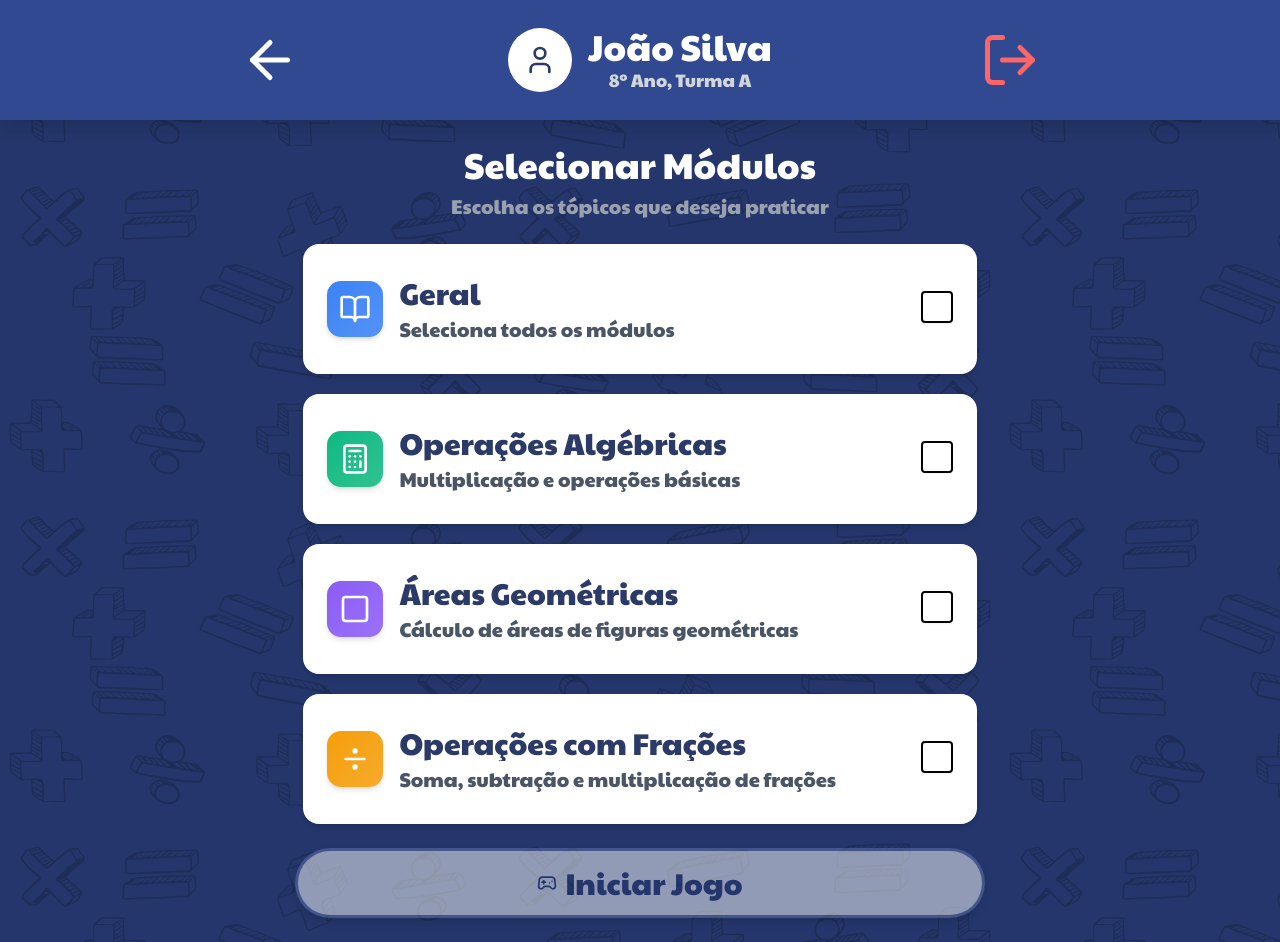
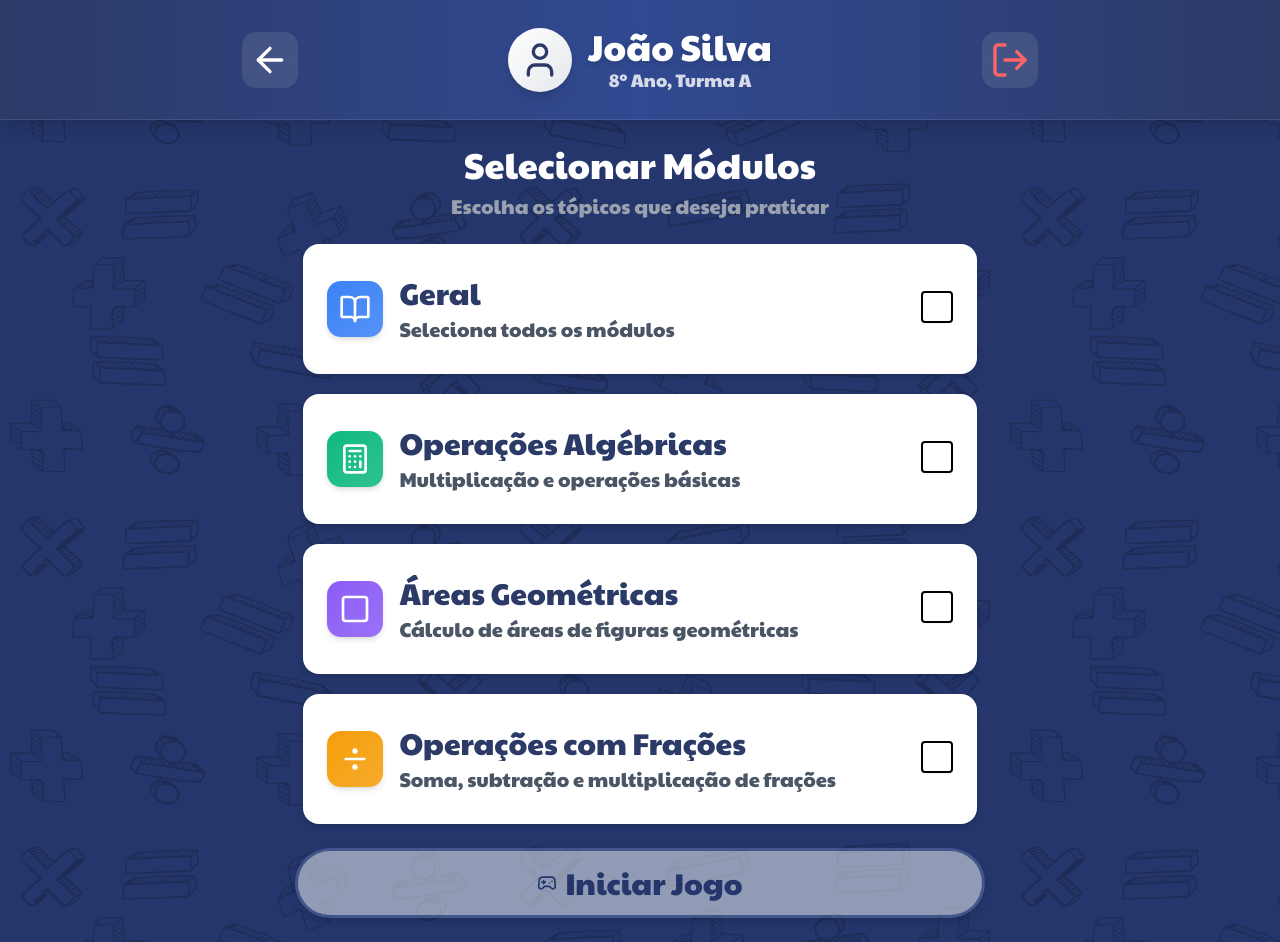
Before and after one commit to mairapaulac/MatFun, a Next.js app: page /module in a window 1280 px wide. Built offline with nearby package versions, Linux system fonts and the light colour scheme.

Commit message:
style: improved modules navbar design

```diff
--- a/src/app/module/components/ModuleNavbar.tsx
+++ b/src/app/module/components/ModuleNavbar.tsx
@@ -5,34 +5,32 @@ import Link from "next/link";
 
 export default function ModuleNavbar() {
   return (
-    <nav className="w-full h-[120px] sm:h-[120px]  bg-[#314991] px-4 py-4 sm:py-6 drop-shadow-xl">
+    <nav className="w-full h-[120px] sm:h-[120px] bg-gradient-to-r from-[#2B3A67] via-[#314991] to-[#2B3A67] px-4 py-4 sm:py-6 drop-shadow-xl border-b border-white/10">
       <div className="w-full max-w-[800px] mx-auto h-full flex justify-between items-center">
         {/* back button */}
         <div className="flex items-center justify-center w-[50px] h-[50px] sm:w-[60px] sm:h-[60px]">
-          <Link href={"/home"}>
-            <ArrowLeft className="w-[50px] h-[50px] sm:w-[60px] sm:h-[60px] text-white hover:text-gray-300 transition-colors" />
+          <Link href={"/home"}className="group flex items-center justify-center w-12 h-12 sm:w-14 sm:h-14 rounded-xl bg-white/10 backdrop-blur-sm hover:bg-white/20 transition-all duration-300 hover:scale-110 ">
+            <ArrowLeft className="w-[30px] h-[30px] sm:w-[40px] sm:h-[40px] text-white hover:text-gray-300 transition-all hover:-translate-x-1" />
           </Link>
         </div>
 
         {/* user info*/}
         <div className="flex-grow flex justify-center items-center gap-2 sm:gap-4">
           <div className="flex items-center gap-2 sm:gap-4">
-            <div className="w-12 h-12 sm:w-16 sm:h-16 bg-white rounded-full flex items-center justify-center">
-              <User className="w-6 h-6 sm:w-8 sm:h-8 text-[#2B3A67]" />
+            <div className="w-12 h-12 sm:w-16 sm:h-16 bg-gradient-to-br from-white to-gray-200 rounded-full flex items-center justify-center shadow-lg">
+              <User className="w-6 h-6 sm:w-10 sm:h-10 text-[#2B3A67]" />
             </div>
             <div className="text-white text-center">
-              <h2 className="text-lg sm:text-4xl font-normal">João Silva</h2>
-              <p className="text-sm sm:text-lg text-gray-300">
-                8º Ano, Turma A
-              </p>
+              <h2 className="text-2xl sm:text-4xl font-normal drop-shadow-md">João Silva</h2>
+              <p className="text-lg sm:text-lg text-white/80">8º Ano, Turma A</p>
             </div>
           </div>
         </div>
 
         {/* logout */}
         <div className="flex items-center justify-center w-[50px] h-[50px] sm:w-[60px] sm:h-[60px]">
-          <Link href={"/auth/signin"}>
-            <LogOut className="w-[50px] h-[50px] sm:w-[60px] sm:h-[60px] text-red-400 hover:text-red-300 transition-colors" />
+          <Link href={"/auth/signin"}className="group flex items-center justify-center w-12 h-12 sm:w-14 sm:h-14 rounded-xl bg-white/10 backdrop-blur-sm hover:bg-white/20 transition-all duration-300 hover:scale-110 ">
+            <LogOut className="w-[30px] h-[30px] sm:w-[40px] sm:h-[40px] text-red-400 hover:text-red-300 transition-all  hover:translate-x-1" />
           </Link>
         </div>
       </div>
```
